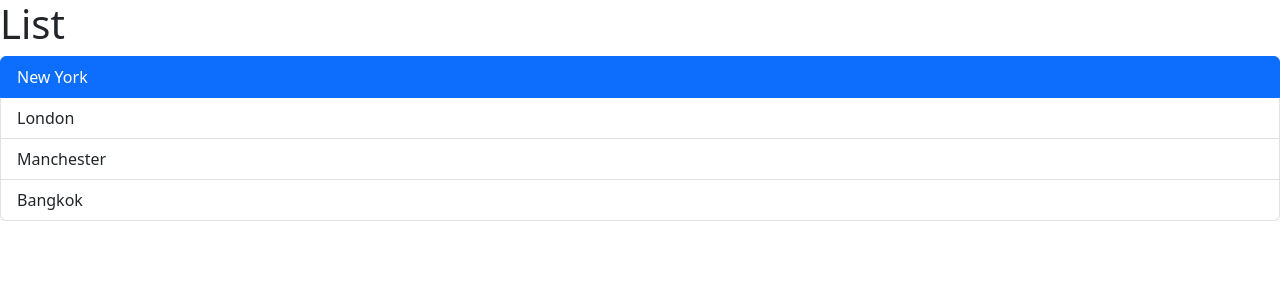
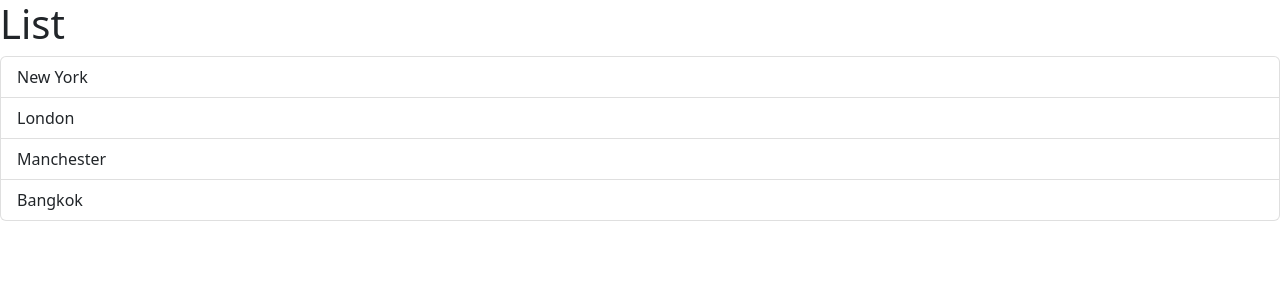
Before and after one commit to TootyNav/react-app, a React (Vite) app: page / in a window 1280 px wide. Shown: the top 300 px of the page. Built offline with nearby package versions, Linux system fonts and the light colour scheme.

Commit message:
Add useState

```diff
--- a/src/components/ListGroup.tsx
+++ b/src/components/ListGroup.tsx
@@ -1,11 +1,9 @@
-import { MouseEvent } from "react";
+import { useState } from "react";
 
 function ListGroup() {
   const items = ["New York", "London", "Manchester", "Bangkok"];
-  let selectedIndex = 0;
 
-  //event handler
-  const handleClick = (event: MouseEvent) => console.log(MouseEvent);
+  const [selectedIndex, setSelectedIndex] = useState(-1);
 
   return (
     <>
@@ -19,7 +17,9 @@ function ListGroup() {
                 ? "active list-group-item"
                 : "list-group-item"
             }
-            onClick={handleClick}
+            onClick={() => {
+              setSelectedIndex(index);
+            }}
           >
             {item}
           </li>
```
